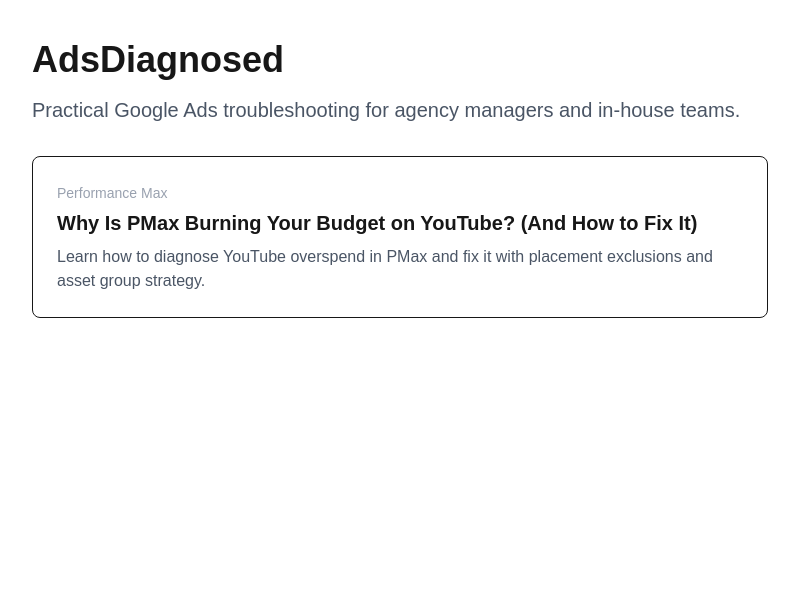
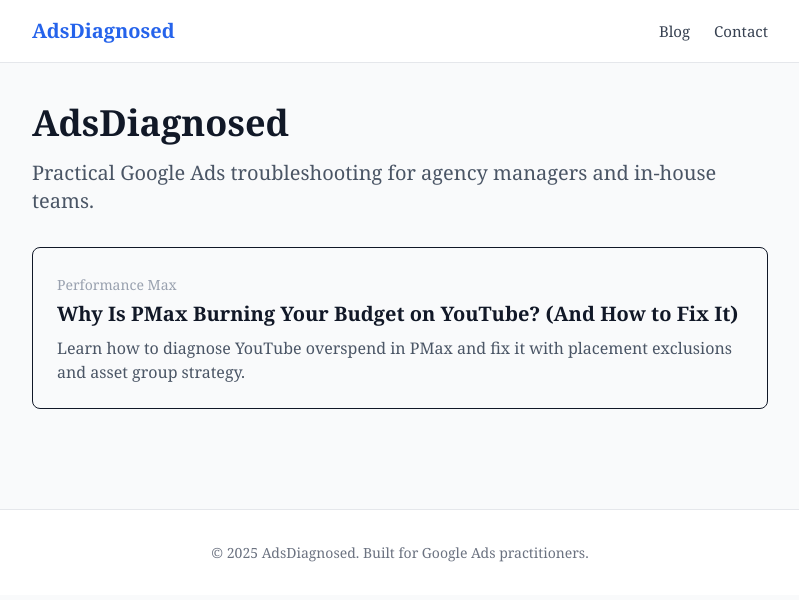
Before and after one commit to adsdiagnosed-cmyk/adsdiagnosed, a Next.js app: page / in a window 1280 px wide. Shown: the top 600 px of the page, without its empty margins (240-1039 px from the left). Built offline with nearby package versions, Linux system fonts and the light colour scheme.

Commit message:
add header footer layout

```diff
--- a/app/layout.tsx
+++ b/app/layout.tsx
@@ -1,33 +1,35 @@
 import type { Metadata } from "next";
-import { Geist, Geist_Mono } from "next/font/google";
 import "./globals.css";
 
-const geistSans = Geist({
-  variable: "--font-geist-sans",
-  subsets: ["latin"],
-});
-
-const geistMono = Geist_Mono({
-  variable: "--font-geist-mono",
-  subsets: ["latin"],
-});
-
 export const metadata: Metadata = {
-  title: "Create Next App",
-  description: "Generated by create next app",
+  title: "AdsDiagnosed",
+  description: "Practical Google Ads troubleshooting for agency managers and in-house teams.",
 };
 
 export default function RootLayout({
   children,
-}: Readonly<{
+}: {
   children: React.ReactNode;
-}>) {
+}) {
   return (
-    <html
-      lang="en"
-      className={`${geistSans.variable} ${geistMono.variable} h-full antialiased`}
-    >
-      <body className="min-h-full flex flex-col">{children}</body>
+    <html lang="en">
+      <body style={{ fontFamily: "Georgia, serif", backgroundColor: "#f9fafb", color: "#111827", margin: 0 }}>
+        <header style={{ borderBottom: "1px solid #e5e7eb", backgroundColor: "#ffffff", padding: "16px 0" }}>
+          <div style={{ maxWidth: "768px", margin: "0 auto", padding: "0 16px", display: "flex", justifyContent: "space-between", alignItems: "center" }}>
+            <a href="/" style={{ fontSize: "20px", fontWeight: "bold", color: "#2563EB", textDecoration: "none" }}>AdsDiagnosed</a>
+            <nav style={{ display: "flex", gap: "24px" }}>
+              <a href="/blog/pmax-youtube-spike" style={{ color: "#374151", textDecoration: "none", fontSize: "15px" }}>Blog</a>
+              <a href="/contact" style={{ color: "#374151", textDecoration: "none", fontSize: "15px" }}>Contact</a>
+            </nav>
+          </div>
+        </header>
+        <div>{children}</div>
+        <footer style={{ borderTop: "1px solid #e5e7eb", backgroundColor: "#ffffff", padding: "32px 0", marginTop: "60px" }}>
+          <div style={{ maxWidth: "768px", margin: "0 auto", padding: "0 16px", textAlign: "center", color: "#6b7280", fontSize: "14px" }}>
+            <p>© 2025 AdsDiagnosed. Built for Google Ads practitioners.</p>
+          </div>
+        </footer>
+      </body>
     </html>
   );
 }
```
